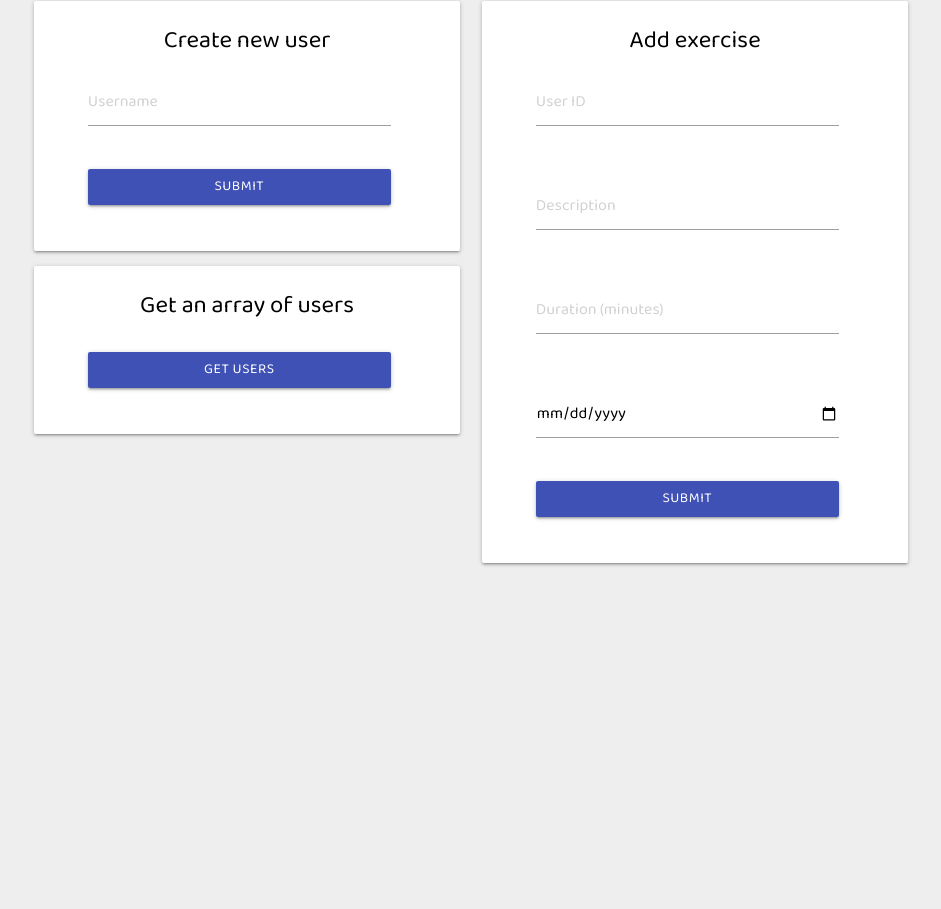
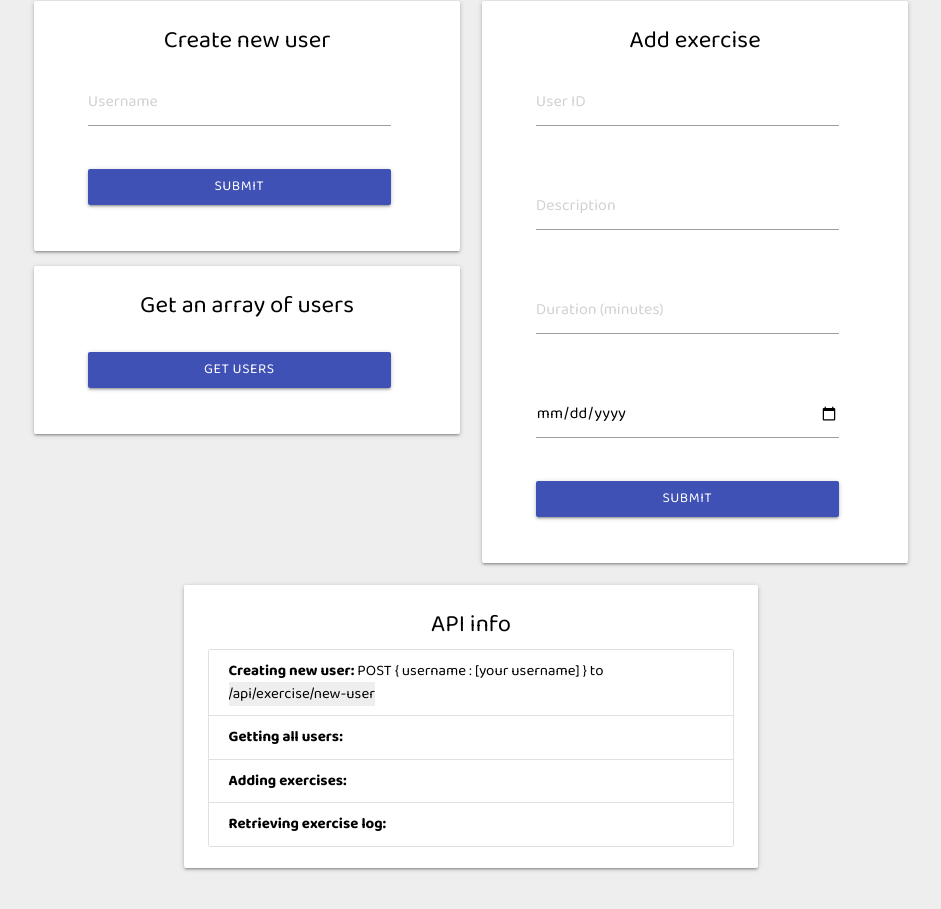
Before and after one commit to maciejziemichod/Exercise-Tracker, a website: page index.html in a window 1280 px wide. Shown: the part 131-1040 px from the top of the page, without its empty margins (169-1110 px from the left). Before the commit the page ends 800 px from the top, so only its background shows below. Drawn offline with Linux system fonts and the light colour scheme.

Commit message:
added bold font, started to do API instructions

```diff
--- a/index.html
+++ b/index.html
@@ -67,7 +67,7 @@
         </div>
         <!-- add exercise -->
         <div class="col s12 l6">
-          <div class="card white hoverable add-exercise">
+          <div class="card white hoverable">
             <div class="card-content black-text">
               <span class="card-title center">Add exercise</span>
               <div class="row">
@@ -123,6 +123,32 @@
             </div>
           </div>
         </div>
+        <!-- instructions -->
+        <div class="row">
+          <div class="col s12 l8 push-l2">
+            <div class="card white hoverable">
+              <div class="card-content black-text">
+                <span class="card-title center">API info</span>
+                <ul class="collection">
+                  <li class="collection-item">
+                    <strong>Creating new user:</strong> POST { username : [your
+                    username] } to
+                    <span class="grey lighten-3">/api/exercise/new-user</span>
+                  </li>
+                  <li class="collection-item">
+                    <strong>Getting all users:</strong>
+                  </li>
+                  <li class="collection-item">
+                    <strong>Adding exercises:</strong>
+                  </li>
+                  <li class="collection-item">
+                    <strong>Retrieving exercise log:</strong>
+                  </li>
+                </ul>
+              </div>
+            </div>
+          </div>
+        </div>
       </div>
     </div>
   </body>
--- a/scss/main.scss
+++ b/scss/main.scss
@@ -1,4 +1,4 @@
-@import url("https://fonts.googleapis.com/css2?family=Baloo+Bhai+2&display=swap");
+@import url("https://fonts.googleapis.com/css2?family=Baloo+Bhai+2:wght@400;700&display=swap");
 
 body,
 .btn,
@@ -31,11 +31,11 @@ input:focus {
   padding-bottom: 6px !important;
 }
 
-.add-exercise {
-  margin-bottom: 0 !important;
-}
-
 h1 {
   margin-top: 2rem !important;
 }
+
+strong {
+  font-weight: bold !important;
+}
 @import "../node_modules/materialize-css/sass/materialize.scss";
```
Also changed, not shown: dist/css/main.min.css.
